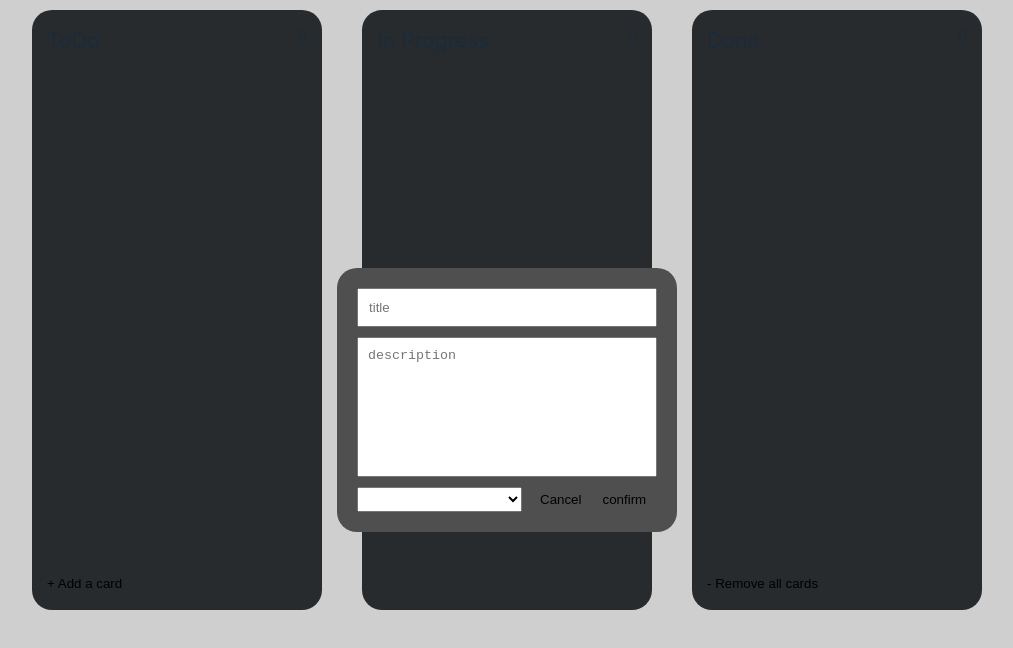
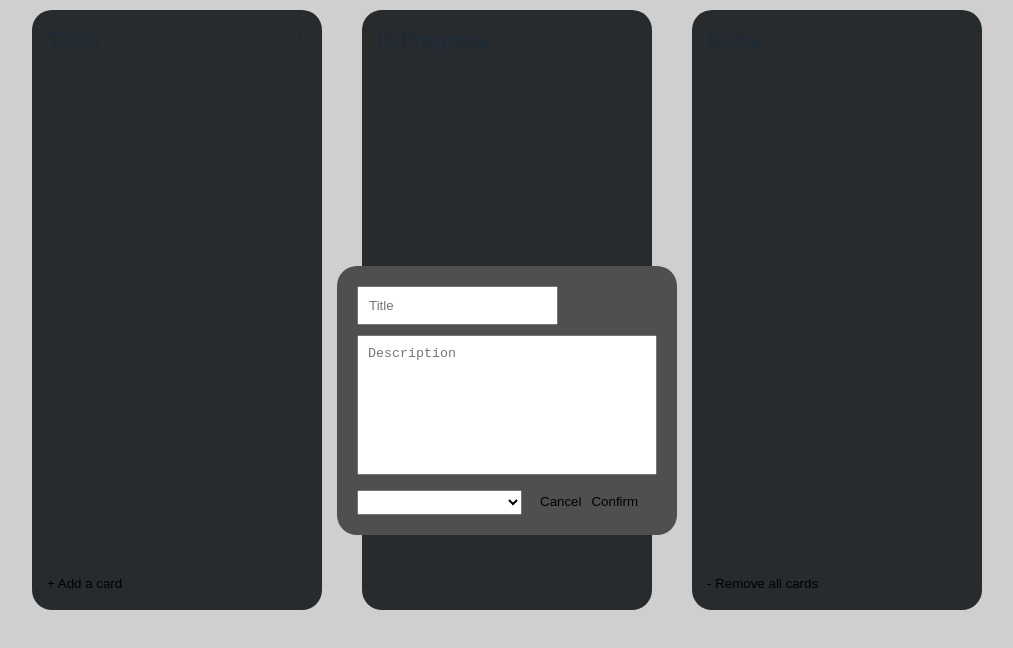
Before and after one commit to eugenialt/Trello-app, a website built with Vite: page index.html in a window 1280 px wide. Both pictures are taken after a click on the button "+ Add a card". Shown: the whole page, without its empty margins (133-1146 px from the left). Built offline with nearby package versions, Linux system fonts and the light colour scheme.

Commit message:
refactor(index.html): modal input

```diff
--- a/index.html
+++ b/index.html
@@ -27,7 +27,7 @@
       </div>
       <div class="column column-done">
         <header class="column__header">
-          <h2 class="column__title-done">Done</h2>
+          <h2 class="column__title">Done</h2>
           <div class="column__counter-done">0</div>
         </header>
         <div id="column__list-done" class="column__list"></div>
@@ -35,13 +35,21 @@
       </div>
     </main>
     <div id="modal" style="display: none;">
-      <form type="get" id="modal__task-add" style="display: none;">
-        <input type="text" id="modal__title-add" placeholder="title">
-        <textarea id="modal__description-add" placeholder="description"></textarea>
+      <form method="get" id="modal__task-add" class="modal__form">
+        <div class="modal__input-container">
+          <input type="text" id="modal__title-add" class="modal__input" placeholder="Title">
+        </div>
+        <div class="modal__textarea-container">
+          <textarea id="modal__description-add" class="modal__textarea" placeholder="Description"></textarea>
+        </div>
         <footer class="modal__footer">
-          <select class="modal__select-user"></select>
-          <button id="modal__cancel-add">Cancel</button>
-          <button id="modal__confirm-add">confirm</button>
+          <div class="modal__select-user-container">
+            <select id="modal__select-user" class="modal__select-user"></select>
+          </div>
+          <div class="modal__button-container">
+            <button id="modal__cancel-add" class="modal__button">Cancel</button>
+            <button id="modal__confirm-add" class="modal__button modal__button-confirm">Confirm</button>
+          </div>
         </footer>
       </form>
     </div>
```
